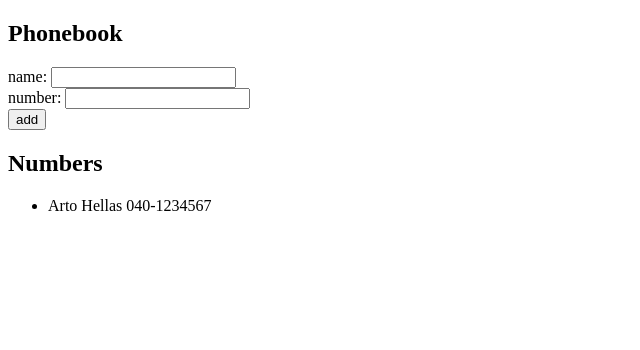
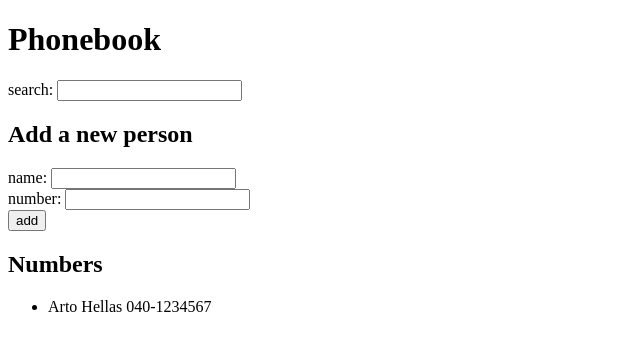
Before and after one commit to EthanDuggan/fullstackopen.com-exercises, a React (Create React App) app in the folder part2/phonebook/: page / in a window 1280 px wide. Shown: the top 350 px of the page, without its empty margins (0-640 px from the left). Built offline with nearby package versions, Linux system fonts and the light colour scheme.

Commit message:
completed exercise 2.9

```diff
--- a/part2/phonebook/src/App.js
+++ b/part2/phonebook/src/App.js
@@ -9,10 +9,12 @@ const App = () => {
   ])
   const [newName, setNewName] = useState('')
   const [newNumber, setNewNumber] = useState('')
+  const [searchQuery, setSearchQuery] = useState('')
 
 
   const handleFormNameChange = (event) => setNewName(event.target.value)
   const handleFormNumberChange = (event) => setNewNumber(event.target.value)
+  const handleSearchQueryChange = (event) => setSearchQuery(event.target.value)
 
   const addPerson = (event) => {
     event.preventDefault()
@@ -32,9 +34,15 @@ const App = () => {
     setNewNumber('')
   }
 
+  const filteredPersons = persons.filter((person) => person.name.toLowerCase().includes(searchQuery.toLocaleLowerCase()))
+
   return (
     <div>
-      <h2>Phonebook</h2>
+      <h1>Phonebook</h1>
+      <form onSubmit={(e) => e.preventDefault()}>
+        <div>search: <input value={searchQuery} onChange={handleSearchQueryChange}/></div>
+      </form>
+      <h2>Add a new person</h2>
       <form onSubmit={addPerson}>
         <div>name: <input value={newName} onChange={handleFormNameChange}/></div>
         <div>number: <input value={newNumber} onChange={handleFormNumberChange}/></div>
@@ -42,7 +50,7 @@ const App = () => {
       </form>
       <h2>Numbers</h2>
       <ul>
-        {persons.map(person => <li key={person.name}>{person.name} {person.number}</li>)}
+        {filteredPersons.map(person => <li key={person.name}>{person.name} {person.number}</li>)}
       </ul>
     </div>
   )
```
